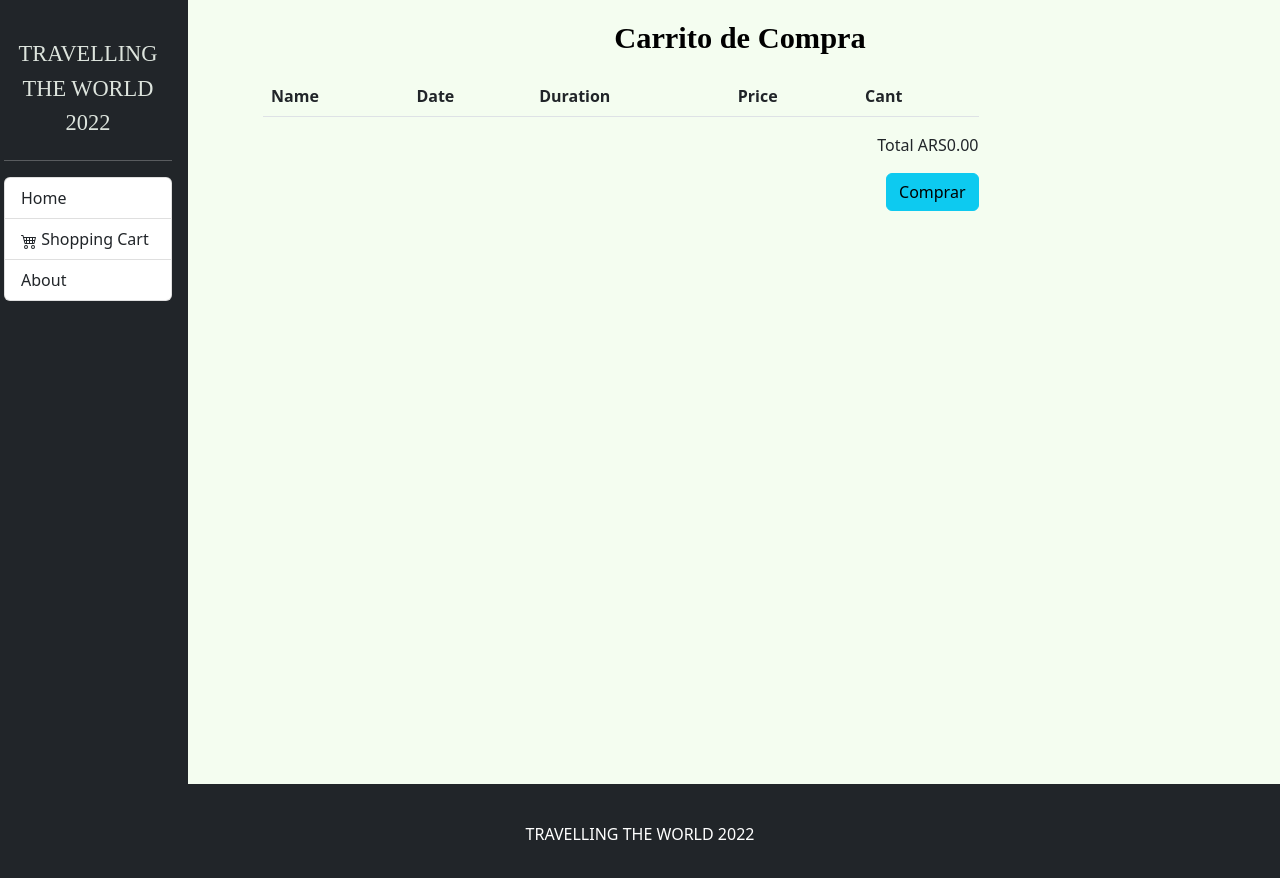
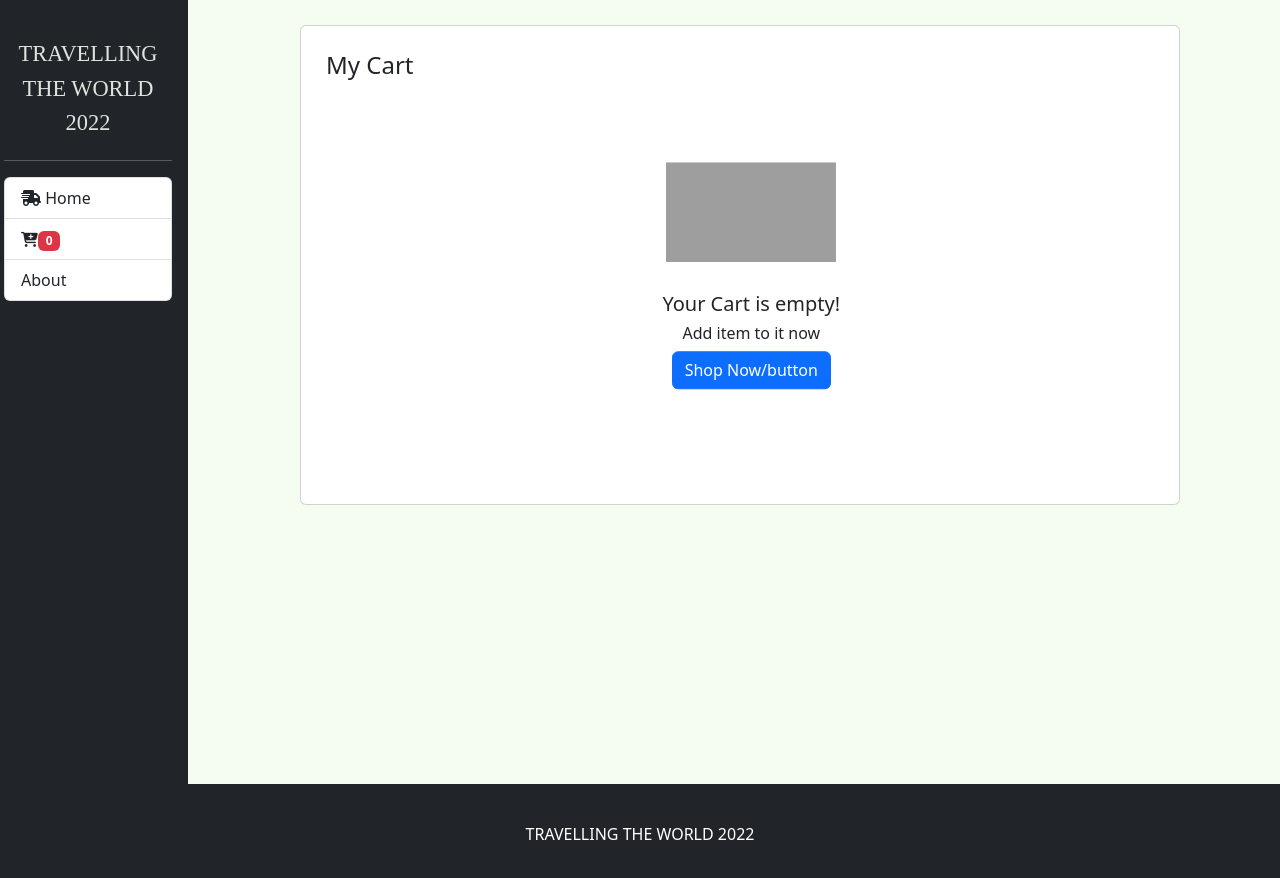
Before and after one commit to isaiasleonel/Travels, an Angular app: page /cart in a window 1280 px wide. Shown: the top 878 px of the page. Built offline with nearby package versions, Linux system fonts and the light colour scheme; grey boxes are pictures that could not be loaded; a web font is replaced by a local one.

Commit message:
Se arregla la notificacion de carrito

```diff
--- a/src/app/app.component.css
+++ b/src/app/app.component.css
@@ -1,3 +1,4 @@
+/* Title */
 @font-face {
   font-family: "Monoton";
   font-style: normal;
@@ -85,6 +86,3 @@ footer {
   align-items: center;
   justify-content: center;
 }
-
-.footer-content {
-}
--- a/src/app/app.component.html
+++ b/src/app/app.component.html
@@ -11,24 +11,13 @@
         [routerLink]="['travels']"
         class="list-group-item list group-item-action"
       >
+        <i class="fas fa-shipping-fast"> </i>
         Home
       </a>
       <a [routerLink]="['cart']" class="list-group-item list group-item-action">
-        <svg
-          xmlns="http://www.w3.org/2000/svg"
-          width="16"
-          height="16"
-          fill="currentColor"
-          class="bi bi-cart4"
-          viewBox="0 0 16 16"
-        >
-          <path
-            d="M0 2.5A.5.5 0 0 1 .5 2H2a.5.5 0 0 1 .485.379L2.89 4H14.5a.5.5 0 0 1 .485.621l-1.5 6A.5.5 0 0 1 13 11H4a.5.5 0 0 1-.485-.379L1.61 3H.5a.5.5 0 0 1-.5-.5zM3.14 5l.5 2H5V5H3.14zM6 5v2h2V5H6zm3 0v2h2V5H9zm3 0v2h1.36l.5-2H12zm1.11 3H12v2h.61l.5-2zM11 8H9v2h2V8zM8 8H6v2h2V8zM5 8H3.89l.5 2H5V8zm0 5a1 1 0 1 0 0 2 1 1 0 0 0 0-2zm-2 1a2 2 0 1 1 4 0 2 2 0 0 1-4 0zm9-1a1 1 0 1 0 0 2 1 1 0 0 0 0-2zm-2 1a2 2 0 1 1 4 0 2 2 0 0 1-4 0z"
-          />
-        </svg>
-        Shopping Cart
+        <i style="font-size: 15px" class="fas fa-cart-plus"></i>
+        <div class="badge bg-danger">{{ totalItemNumber }}</div>
       </a>
-
       <a
         [routerLink]="['about']"
         class="list-group-item list group-item-action"
--- a/src/app/app.component.ts
+++ b/src/app/app.component.ts
@@ -1,10 +1,23 @@
-import { Component } from '@angular/core';
+import { Component, OnInit } from '@angular/core';
+import { TravelCartService } from './travel-cart.service';
 
 @Component({
   selector: 'app-root',
   templateUrl: './app.component.html',
   styleUrls: ['./app.component.css'],
 })
-export class AppComponent {
+export class AppComponent implements OnInit {
   title = 'TRAVELLING THE WORLD ';
+  totalItemNumber: number = 0;
+
+  constructor(private cartAPi: TravelCartService) {}
+
+  ngOnInit(): void {
+    this.cartAPi.getProductData().subscribe((res) => {
+      this.totalItemNumber = res.length;
+    });
+    // this.cartAPi.removeCartData().subscribe((res) => {
+    //   this.totalItemNumber = res.length;
+    // });
+  }
 }
--- a/src/app/cart/cart.component.css
+++ b/src/app/cart/cart.component.css
@@ -18,3 +18,24 @@
   color: black;
   font-family: Monoton;
 }
+
+/*------------- Carrito Vacio------------ */
+.card {
+  height: 60vh;
+  margin: 25px;
+  padding: 25px;
+}
+.center {
+  top: 31%;
+  left: 58%;
+  transform: translate(-45%, -45%);
+  text-align: center;
+  position: absolute;
+}
+.center img {
+  outline: none;
+  width: 170px;
+  height: 100px;
+  text-decoration: none;
+  margin: 30px 0px;
+}
--- a/src/app/cart/cart.component.html
+++ b/src/app/cart/cart.component.html
@@ -1,7 +1,7 @@
+<ng-container *ngIf="(cartList$ | async)?.length != 0">
   <div class="container">
     <h3 class="title">Carrito de Compra</h3>
   </div>
-
   <div *ngIf="cartList$ | async" class="col-9">
     <table class="table">
       <thead>
@@ -11,6 +11,7 @@
           <th scope="col">Duration</th>
           <th scope="col">Price</th>
           <th scope="col">Cant</th>
+          <th scope="col">Action</th>
         </tr>
       </thead>
       <tbody>
@@ -20,6 +21,11 @@
           <td>{{ travel.duration }} dias</td>
           <td>{{ travel.price | currency: "ARS" }}</td>
           <td>{{ travel.quantity }}</td>
+          <td>
+            <button (click)="removeCartData(travel)" class="btn btn-danger">
+              <i class="fas fa-trash"></i>
+            </button>
+          </td>
         </tr>
       </tbody>
     </table>
@@ -28,3 +34,21 @@
       <button class="btn btn-info">Comprar</button>
     </div>
   </div>
+</ng-container>
+
+<ng-container *ngIf="(cartList$ | async)?.length == 0">
+  <div class="container">
+    <div class="card">
+      <h4 class="card-title">My Cart</h4>
+    </div>
+    <div class="center">
+      <img
+        src="https://cdn.educba.com/academy/wp-content/uploads/2015/12/application-apps-2.jpg"
+        alt=""
+      />
+      <h5>Your Cart is empty!</h5>
+      <h6>Add item to it now</h6>
+      <button class="btn btn-primary">Shop Now/button</button>
+    </div>
+  </div>
+</ng-container>
--- a/src/app/cart/cart.component.ts
+++ b/src/app/cart/cart.component.ts
@@ -10,19 +10,22 @@ import { Travel } from '../travel-list/Travel';
 })
 export class CartComponent implements OnInit {
   cartList$: Observable<Travel[]>;
-
   //mandamos por parametros al componente atravez de injectables de Idependencia
   constructor(private cart: TravelCartService) {
     this.cartList$ = cart.cartList.asObservable();
   }
+
   total() {
     let suma = 0;
     this.cart.cartList.getValue().forEach((travel) => {
       suma += travel.quantity * travel.price;
-      console.log(this.cart.cartList);
-      console.log('la suma es ' + suma);
     });
+    console.log(this.cartList$);
     return suma;
+  }
+
+  removeCartData(travel: Travel) {
+    this.cart.removeCartData(travel);
   }
 
   ngOnInit(): void {}
--- a/src/app/travel-cart.service.ts
+++ b/src/app/travel-cart.service.ts
@@ -9,8 +9,11 @@ export class TravelCartService {
   // se implementa BehaviorSubject
   private _carList: Travel[] = [];
   cartList: BehaviorSubject<Travel[]> = new BehaviorSubject(this._carList);
-  // public travels: Observable<Travel[]> = this.cartList.asObservable();
   constructor() {}
+
+  getProductData() {
+    return this.cartList.asObservable();
+  }
 
   /**
    *   Recibimos por parametros
@@ -28,7 +31,6 @@ export class TravelCartService {
     } else {
       item.quantity += travel.quantity;
     }
-
     //emite nuevo🆕 valor (variable privada) ♻
     this.cartList.next(this._carList); //igual al emit de eventos
   }
@@ -36,4 +38,19 @@ export class TravelCartService {
   getCartlist(): Travel[] {
     return this._carList;
   }
+
+  //Remove Cart data one by one
+  removeCartData(product: Travel) {
+    this._carList.map((a: any, index: any) => {
+      if (product.id === a.id) {
+        this._carList.splice(index, 1);
+        this.cartList.next(this._carList);
+      }
+    });
+  }
+  //Remove All Cart Data
+  removeAllCart() {
+    this._carList = [];
+    this.cartList.next(this._carList);
+  }
 }
--- a/src/app/travel-data.service.ts
+++ b/src/app/travel-data.service.ts
@@ -11,14 +11,18 @@ const URL = 'https://6380ea698efcfcedac12f8c4.mockapi.io/Travel';
 export class TravelDataService {
   constructor(private http: HttpClient) {}
 
+  //api
   public geetAll(): Observable<Travel[]> {
-    //api
-    return this.http
-      .get<Travel[]>(URL)
-      .pipe(
-        tap((travels: Travel[]) =>
-          travels.forEach((travel) => (travel.quantity = 0))
-        )
-      );
+    // Funcion que da boolean random
+    const randomBoolean = () => Math.random() >= 0.5;
+    //consumimos el api
+    return this.http.get<Travel[]>(URL).pipe(
+      tap((travels: Travel[]) =>
+        travels.forEach((travel) => (travel.quantity = 0))
+      ),
+      tap((travels: Travel[]) =>
+        travels.forEach((travel) => (travel.clearance = randomBoolean()))
+      )
+    );
   }
 }
--- a/src/app/travel-list/Travel.ts
+++ b/src/app/travel-list/Travel.ts
@@ -7,4 +7,5 @@ export interface Travel {
   stock: number;
   clearance: boolean;
   quantity: number;
+  id: number;
 }
--- a/src/app/travel-list/travel-list.component.html
+++ b/src/app/travel-list/travel-list.component.html
@@ -4,6 +4,7 @@
   </div>
   <div class="row my-5 cards-sponsor row-cols-1 row-cols-md-4 g-3">
     <div *ngFor="let travel of travels" class="col">
+      <!-------- Condicion si hay stock------->
       <div class="card h-100 animate__animated animate__pulse">
         <img
           [src]="travel.image"
@@ -14,10 +15,11 @@
         />
         <div [ngClass]="{ clearance: travel.clearance }" class="card-body">
           <p>Viaje a : {{ travel.name }}</p>
-          <p>{{ travel.price | currency }}</p>
+          <p><strong>Precio </strong>{{ travel.price | currency }}</p>
           <p>Duracion : {{ travel.duration }} dias</p>
           <p>Fecha :{{ travel.start_date | date }}</p>
-          <!-- modulo de cantidad -->
+          <ng-container *ngIf="travel.stock > 0">
+            <!--------- modulo de cantidad -->
             <app-input-integer
               [(quantity)]="travel.quantity"
               [max]="travel.stock"
@@ -28,14 +30,19 @@
             <button class="btn-pay btn-dark" (click)="addToCart(travel)">
               AGREGAR
             </button>
+          </ng-container>
+          <!----------------Si no hay stock------------->
+          <ng-container *ngIf="travel.stock < 1">
             <p class="p-badge">
               <span class="badge text-bg-warning" *ngIf="travel.stock == 0">
                 Sin Stock</span
               >
             </p>
+          </ng-container>
+        </div>
+      </div>
+
+      <!-- figure 2  -->
     </div>
   </div>
 </div>
-    <!-- figure 2  -->
-  </div>
-</div>
--- a/src/index.html
+++ b/src/index.html
@@ -16,6 +16,10 @@
       rel="stylesheet"
       href="https://cdnjs.cloudflare.com/ajax/libs/animate.css/4.1.1/animate.min.css"
     />
+    <script
+      src="https://kit.fontawesome.com/a076d05399.js"
+      crossorigin="anonymous"
+    ></script>
   </head>
   <body>
     <app-root></app-root>
```
Lines whose indentation alone changed are shown as unchanged.
